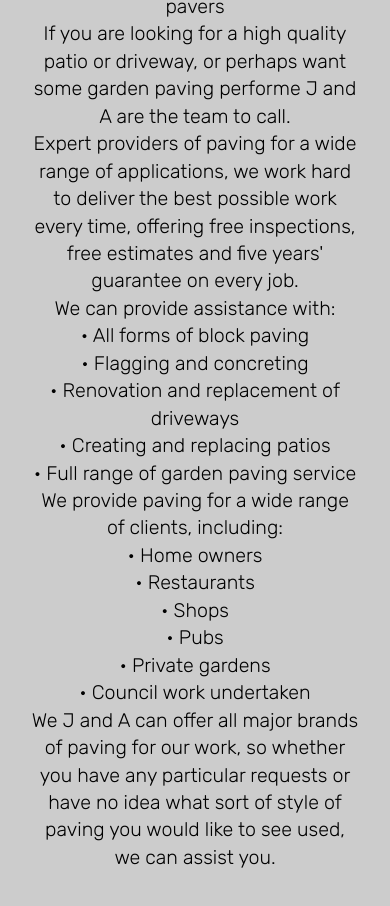
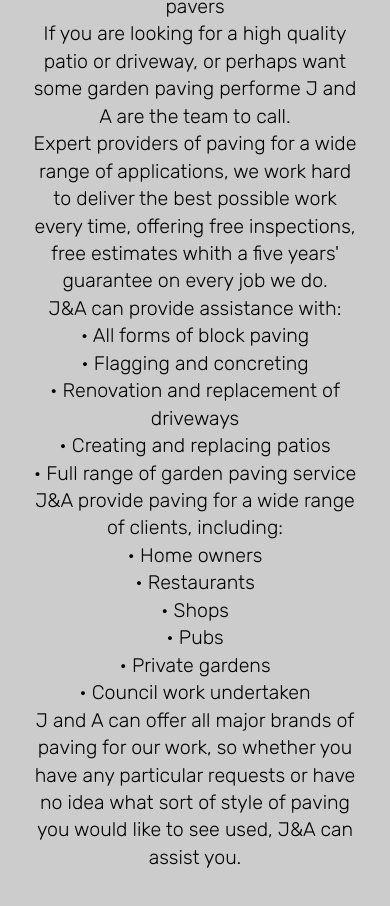
Before and after one commit to arthur365/Powerwash, a plain HTML site: page httpsarthur365.github.ioPowerwashpage1.html.github.ioPowerwashpage1.html.html in a window 390 px wide. Shown: the part 872-1778 px from the top of the page. Drawn offline with Linux system fonts and the light colour scheme; files whose address does not match are found by name.

Commit message:
create github pages

```diff
--- a/httpsarthur365.github.ioPowerwashpage1.html.github.ioPowerwashpage1.html.html
+++ b/httpsarthur365.github.ioPowerwashpage1.html.github.ioPowerwashpage1.html.html
@@ -60,7 +60,7 @@
     </nav>
 </section>
 
-<section class="engine"><a href="https://mobirise.ws/o">free mobile website builder</a></section><section class="features14 cid-qI370Hj4FS mbr-parallax-background" id="features14-a">
+<section class="engine"><a href="https://mobirise.ws/p">open source website builder</a></section><section class="features14 cid-qI370Hj4FS mbr-parallax-background" id="features14-a">
 
 
 
@@ -129,9 +129,9 @@
 <div>
 </div><div>If you are looking for a high quality patio or driveway, or perhaps want some garden paving performe J and A are the team to call.
 </div><div>
-</div><div>Expert providers of paving for a wide range of applications, we work hard to deliver the best possible work every time, offering free inspections, free estimates and five years' guarantee on every job.
+</div><div>Expert providers of paving for a wide range of applications, we work hard to deliver the best possible work every time, offering free inspections, free estimates whith a five years' guarantee on every job we do.
 </div><div>
-</div><div>We can provide assistance with:
+</div><div>J&amp;A can provide assistance with:
 </div><div>
 </div><div>• All forms of block paving
 </div><div>• Flagging and concreting
@@ -139,7 +139,7 @@
 </div><div>• Creating and replacing patios
 </div><div>• Full range of garden paving service
 </div><div>
-</div><div>We provide paving for a wide range of clients, including:
+</div><div>J&amp;A provide paving for a wide range of clients, including:
 </div><div>
 </div><div>• Home owners
 </div><div>• Restaurants
@@ -148,7 +148,7 @@
 </div><div>• Private gardens
 </div><div>• Council work undertaken
 </div><div>
-</div><div>We J and A can offer all major brands of paving for our work, so whether you have any particular requests or have no idea what sort of style of paving you would like to see used, we can assist you.</div></h3>
+</div><div>J and A can offer all major brands of paving for our work, so whether you have any particular requests or have no idea what sort of style of paving you would like to see used, J&amp;A can assist you.</div></h3>
 
             </div>
         </div>
```
Also changed, not shown: httpsarthur365.github.ioPowerwash.html (+2 -2 lines), httpsarthur365.github.ioPowerwashpage2.html.html (+2 -2 lines), 1 other file.
